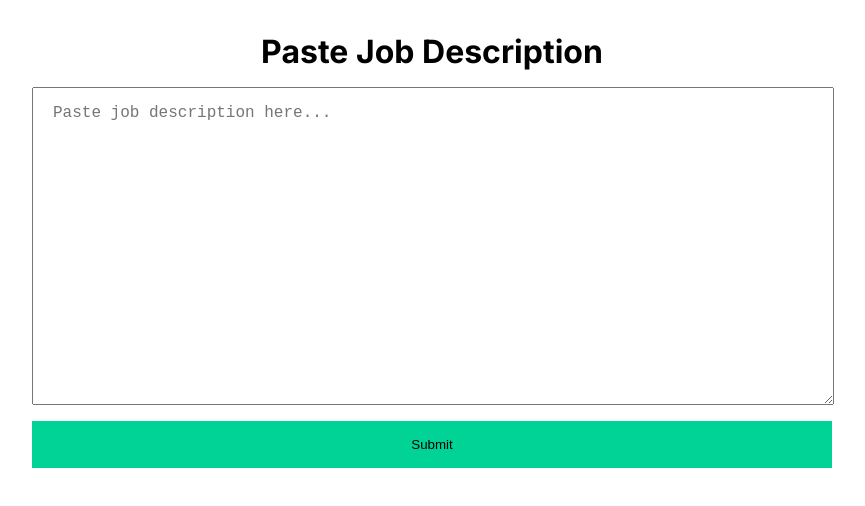
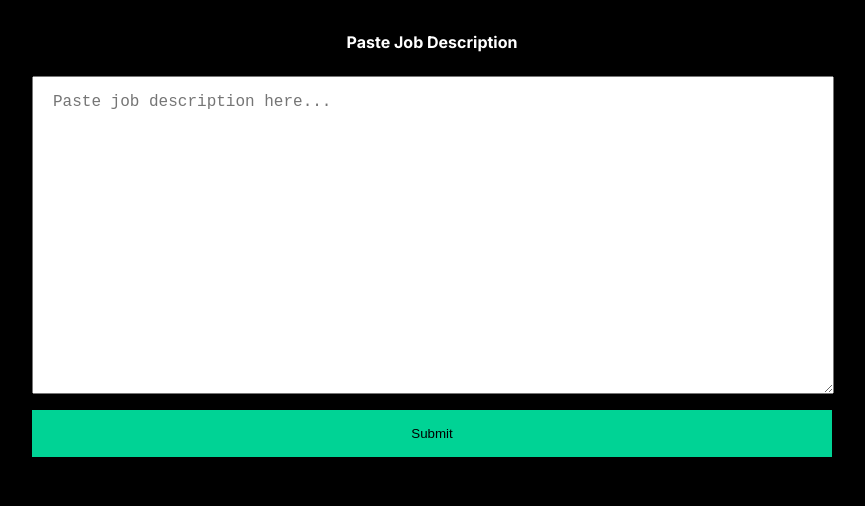
Before and after one commit to kofiarhin/tailorcv-app, a React (Vite) app in the folder client/: page / in a window 1280 px wide. Shown: the top 506 px of the page, without its empty margins (208-1073 px from the left). Built offline with nearby package versions, Linux system fonts and the light colour scheme.

Commit message:
ui clean up

```diff
--- a/client/src/main.styles.scss
+++ b/client/src/main.styles.scss
@@ -9,6 +9,8 @@ body {
   font-family: "Inter", sans-serif;
   padding-top: 2rem;
   min-height: 100vh;
+  background-color: black;
+  color: white;
 }
 
 h1,
@@ -19,6 +21,7 @@ h5,
 p {
   margin: 0;
   padding: 0;
+  color: white;
 }
 
 input {
@@ -44,8 +47,8 @@ button {
 
 // typography
 .heading {
-  font-size: 2rem;
-  margin-bottom: 1rem;
+  font-size: 1rem;
+  margin-bottom: 1.5rem;
   &.center {
     text-align: center;
   }
```
